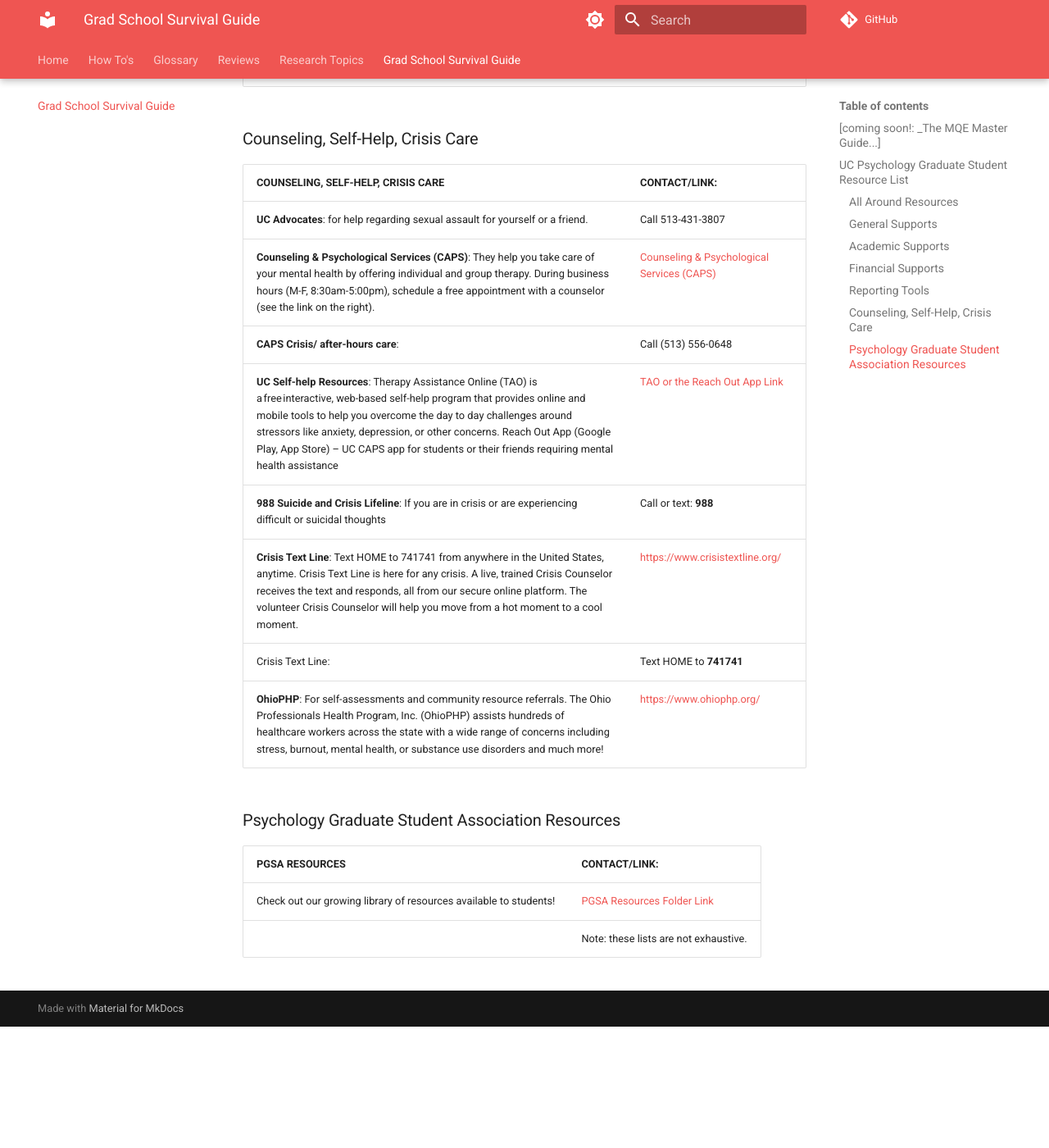
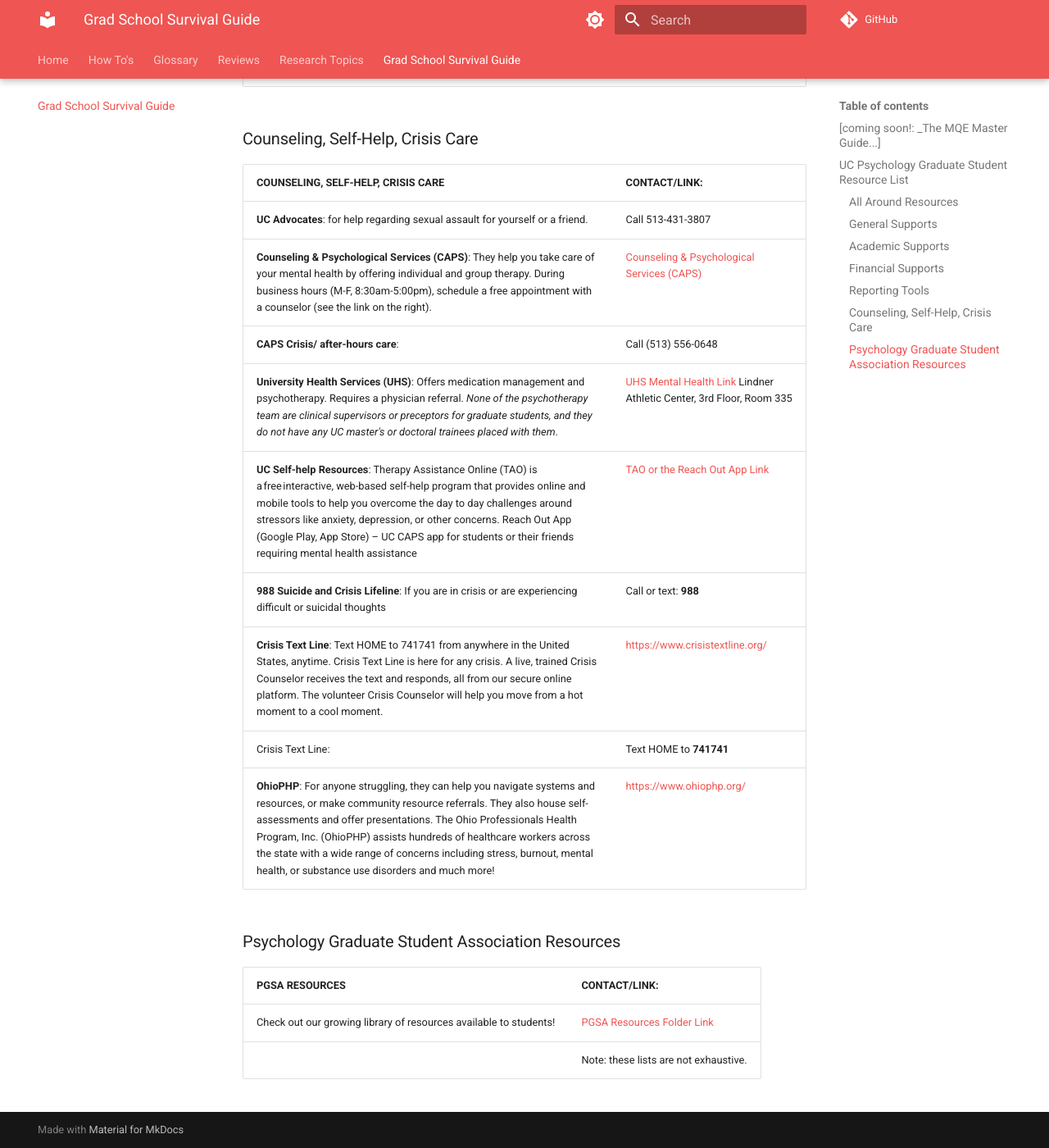
Before and after one commit to UC-Psychology/grad-student-wiki, an MkDocs documentation site: the page built from docs/gradschoolsurvival.md, in a window 1280 px wide and 1400 px high, scrolled down 3259 px. Shown: the whole window at 82% size. Built offline with MkDocs 1.6.1 and Material for MkDocs 9.7.7, drawn with Linux system fonts in a browser that asks for light colours; comment, search, counter and statistics services are not loaded; before the commit the page ends 4511 px from its top, so only the background shows below that; some of the changed text lies outside the part shown.

Commit message:
added a couple new resources

```diff
--- a/docs/gradschoolsurvival.md
+++ b/docs/gradschoolsurvival.md
@@ -51,11 +51,11 @@
 | **Graduate Student Government (GSG) Research Awards**: A graduate student can be awarded a maximum of $1700* (Intradisciplinary Research), $2000* (Advancement of Diversity or Interdisciplinary Research and Innovation and Entrepreneurship Research Fellowship). (Updated 2023-24) \* _(Applies to Academic year 2023-24 only)_ | [GSG Research Awards Link](https://www.uc.edu/campus-life/grad-student-gov/awards/research-fellowship.html)                                                                                                                                                                           |
 | **Graduate Student Government (GSG) All Awards**:                                                                                                                                                                                                                                                                                  | [Grad Student Awards Link](https://www.uc.edu/campus-life/grad-student-gov/awards.html)                                                                                                                                                                                               |
 | **You may be eligible for Medicaid**: Sometimes Medicaid can be an option for students as a primary insurance provider (alone), or a secondary insurance provider (in addition to other insurance, such as the student health insurance).                                                                                          | [Medicaid (OH) Link](https://medicaid.ohio.gov/families-and-individuals/coverage/who-qualifies/who-qualifies)                                                                                                                                                                         |
-|                                                                                                                                                                                                                                                                                                                                    | [Medicaid (KY) Link](https://www.chfs.ky.gov/agencies/dms/dpo/epb/Pages/enroll.aspx)                                                                                                                                                                                                  |
+| Kentucky Medicaid                                                                                                                                                                                                                                                                                                                  | [Medicaid (KY) Link](https://www.chfs.ky.gov/agencies/dms/dpo/epb/Pages/enroll.aspx)                                                                                                                                                                                                  |
 
 ### Reporting Tools
 
-| **REPORTING TOOLS**                                                                                                                                                                                                                                                                                                                                             |                                                                                                                                                                                    |
+| **REPORTING TOOLS**                                                                                                                                                                                                                                                                                                                                             | **Link**                                                                                                                                                                           |
 | --------------------------------------------------------------------------------------------------------------------------------------------------------------------------------------------------------------------------------------------------------------------------------------------------------------------------------------------------------------- | ---------------------------------------------------------------------------------------------------------------------------------------------------------------------------------- |
 | **Psychology Department Anonymous Feedback Form**: Graduate directors will review the feedback about once a week. _Please do not use this portal for time-urgent issues or for situations associated with mandatory reporting procedures such as Title IX, harassment or discrimination complaints; those should be communicated by phone, email or in person._ | [Psyc Grad Director Anonymous Feedback Link](https://forms.office.com/Pages/ResponsePage.aspx?id=bC4i9cZf60iPA3PbGCA7Y1v8QbGH-uJFtRUNtLoGm7NUOE9aMjZRRE8wMDVRSkZTNFdSSUdQSFEyTC4u) |
 | **Bias Incident Reporting Tool** (restorative justice): This reporting tool is a mechanism for members of our A&S family to report incidents of unfair or poor treatment, discrimination, invalidation or disenfranchisement to the College of Arts and Sciences. This is received by The Equity Council of the College of A&S. (Updated 4/30/24)               | [Incident Reporting Link](https://www.artsci.uc.edu/equity/reporting.html)                                                                                                         |
@@ -63,16 +63,17 @@
 
 ### Counseling, Self-Help, Crisis Care
 
-| **COUNSELING, SELF-HELP, CRISIS CARE**                                                                                                                                                                                                                                                                                                                                                  | **CONTACT/LINK**:                                                                           |
-| --------------------------------------------------------------------------------------------------------------------------------------------------------------------------------------------------------------------------------------------------------------------------------------------------------------------------------------------------------------------------------------- | ------------------------------------------------------------------------------------------- |
-| **UC Advocates**: for help regarding sexual assault for yourself or a friend.                                                                                                                                                                                                                                                                                                           | Call 513-431-3807                                                                           |
-| **Counseling & Psychological Services (CAPS)**: They help you take care of your mental health by offering individual and group therapy. During business hours (M-F, 8:30am-5:00pm), schedule a free appointment with a counselor (see the link on the right).                                                                                                                           | [Counseling & Psychological Services (CAPS)](https://www.uc.edu/campus-life/caps.html)      |
-| **CAPS Crisis/ after-hours care**:                                                                                                                                                                                                                                                                                                                                                      | Call (513) 556-0648                                                                         |
-| **UC Self-help Resources**: Therapy Assistance Online (TAO) is a free interactive, web-based self-help program that provides online and mobile tools to help you overcome the day to day challenges around stressors like anxiety, depression, or other concerns. Reach Out App (Google Play, App Store) – UC CAPS app for students or their friends requiring mental health assistance | [TAO or the Reach Out App Link](https://www.uc.edu/campus-life/caps/support/self-help.html) |
-| **988 Suicide and Crisis Lifeline**: If you are in crisis or are experiencing difficult or suicidal thoughts                                                                                                                                                                                                                                                                            | Call or text: **988**                                                                       |
-| **Crisis Text Line**: Text HOME to 741741 from anywhere in the United States, anytime. Crisis Text Line is here for any crisis. A live, trained Crisis Counselor receives the text and responds, all from our secure online platform. The volunteer Crisis Counselor will help you move from a hot moment to a cool moment.                                                             | [https://www.crisistextline.org/](https://www.crisistextline.org/)                          |
-| Crisis Text Line:                                                                                                                                                                                                                                                                                                                                                                       | Text HOME to **741741**                                                                     |
-| **OhioPHP**: For self-assessments and community resource referrals. The Ohio Professionals Health Program, Inc. (OhioPHP) assists hundreds of healthcare workers across the state with a wide range of concerns including stress, burnout, mental health, or substance use disorders and much more!                                                                                     | [https://www.ohiophp.org/](https://www.ohiophp.org/)                                        |
+| **COUNSELING, SELF-HELP, CRISIS CARE**                                                                                                                                                                                                                                                                                                                                                                                | **CONTACT/LINK**:                                                                                                                                          |
+| --------------------------------------------------------------------------------------------------------------------------------------------------------------------------------------------------------------------------------------------------------------------------------------------------------------------------------------------------------------------------------------------------------------------- | ---------------------------------------------------------------------------------------------------------------------------------------------------------- |
+| **UC Advocates**: for help regarding sexual assault for yourself or a friend.                                                                                                                                                                                                                                                                                                                                         | Call 513-431-3807                                                                                                                                          |
+| **Counseling & Psychological Services (CAPS)**: They help you take care of your mental health by offering individual and group therapy. During business hours (M-F, 8:30am-5:00pm), schedule a free appointment with a counselor (see the link on the right).                                                                                                                                                         | [Counseling & Psychological Services (CAPS)](https://www.uc.edu/campus-life/caps.html)                                                                     |
+| **CAPS Crisis/ after-hours care**:                                                                                                                                                                                                                                                                                                                                                                                    | Call (513) 556-0648                                                                                                                                        |
+| **University Health Services (UHS)**: Offers medication management and psychotherapy. Requires a physician referral. _None of the psychotherapy team are clinical supervisors or preceptors for graduate students, and they do not have any UC master's or doctoral trainees placed with them_.                                                                                                                       | [UHS Mental Health Link](https://med.uc.edu/landing-pages/university-health/emergencysituations/mentalhealth) Lindner Athletic Center, 3rd Floor, Room 335 |
+| **UC Self-help Resources**: Therapy Assistance Online (TAO) is a free interactive, web-based self-help program that provides online and mobile tools to help you overcome the day to day challenges around stressors like anxiety, depression, or other concerns. Reach Out App (Google Play, App Store) – UC CAPS app for students or their friends requiring mental health assistance                               | [TAO or the Reach Out App Link](https://www.uc.edu/campus-life/caps/support/self-help.html)                                                                |
+| **988 Suicide and Crisis Lifeline**: If you are in crisis or are experiencing difficult or suicidal thoughts                                                                                                                                                                                                                                                                                                          | Call or text: **988**                                                                                                                                      |
+| **Crisis Text Line**: Text HOME to 741741 from anywhere in the United States, anytime. Crisis Text Line is here for any crisis. A live, trained Crisis Counselor receives the text and responds, all from our secure online platform. The volunteer Crisis Counselor will help you move from a hot moment to a cool moment.                                                                                           | [https://www.crisistextline.org/](https://www.crisistextline.org/)                                                                                         |
+| Crisis Text Line:                                                                                                                                                                                                                                                                                                                                                                                                     | Text HOME to **741741**                                                                                                                                    |
+| **OhioPHP**: For anyone struggling, they can help you navigate systems and resources, or make community resource referrals. They also house self-assessments and offer presentations. The Ohio Professionals Health Program, Inc. (OhioPHP) assists hundreds of healthcare workers across the state with a wide range of concerns including stress, burnout, mental health, or substance use disorders and much more! | [https://www.ohiophp.org/](https://www.ohiophp.org/)                                                                                                       |
 
 ### Psychology Graduate Student Association Resources
 
```
